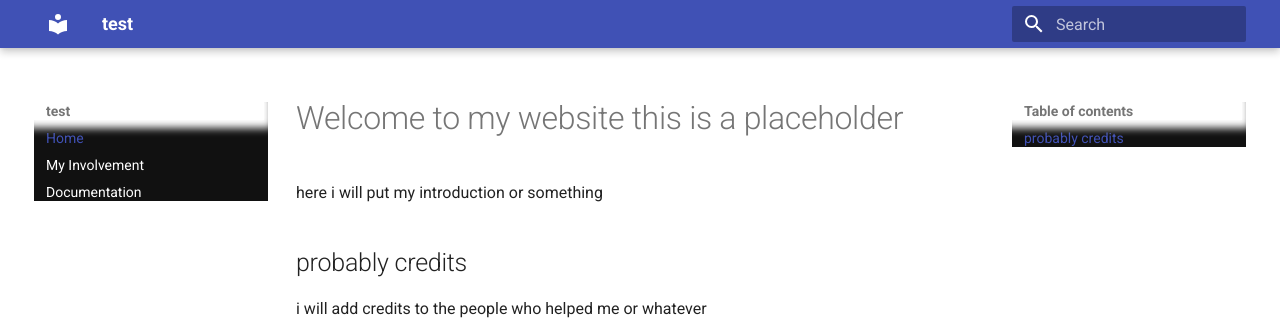
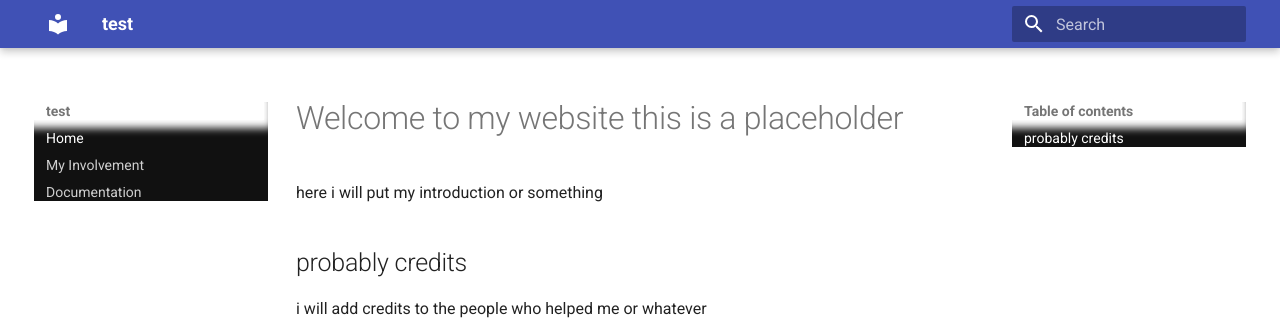
Before and after one commit to acquanaturaleminerale/acquanaturaleminerale.github.io, an MkDocs documentation site: the page built from docs/index.md, in a window 1280 px wide. Shown: the top 322 px of the page. Built offline with MkDocs 1.6.1 and Material for MkDocs 9.7.7, drawn with Linux system fonts in a browser that asks for light colours.

Commit message:
Update extra.css

```diff
--- a/docs/stylesheets/extra.css
+++ b/docs/stylesheets/extra.css
@@ -3,5 +3,13 @@
 }
 
 .md-nav__link {
+    color: rgba(255,255,255,.8);
+}
+
+.md-nav__link:hover {
     color: white;
 }
+
+.md-nav__link--active {
+    color: white !important;
+}
```
